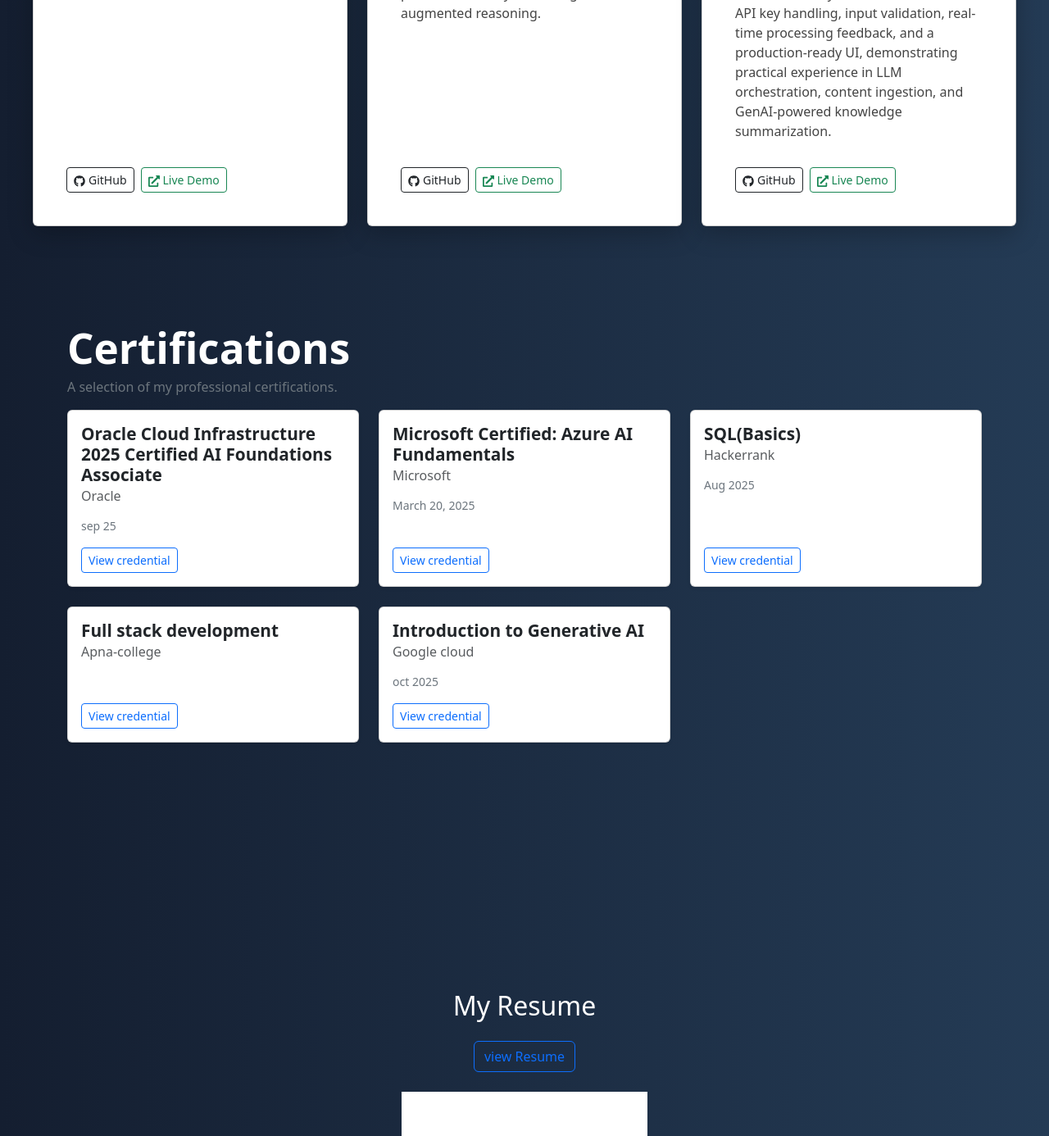
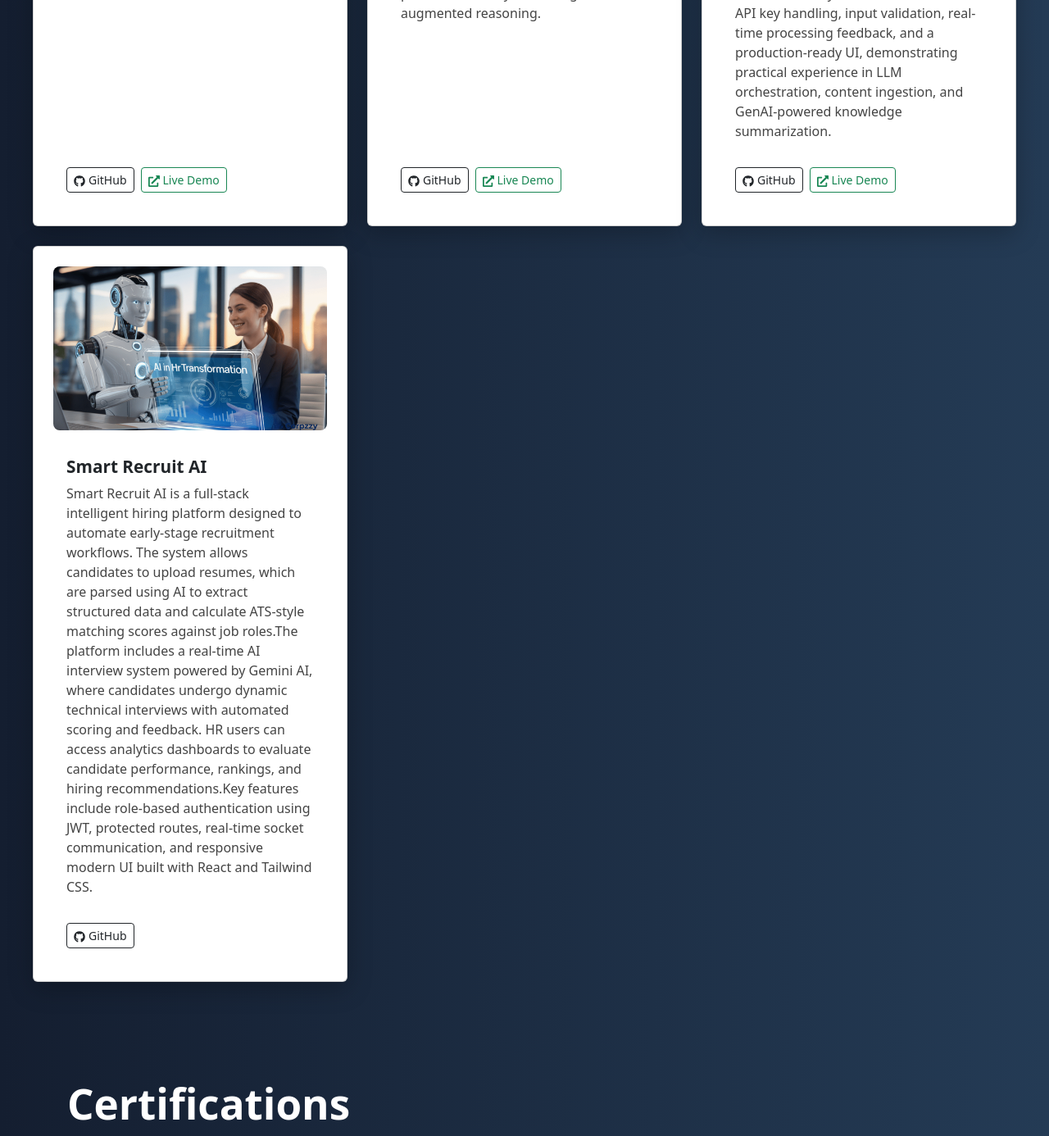
Before and after one commit to yasirarfat5CJ/portfolio, a React (Vite) app: page / in a window 1280 px wide. Shown: the part 4957-6343 px from the top of the page at 82% size. Built offline with nearby package versions, Linux system fonts and the light colour scheme.

Commit message:
project added

```diff
--- a/src/pages/Projects.jsx
+++ b/src/pages/Projects.jsx
@@ -69,8 +69,14 @@ const projects = [
   description: 'Developed a web-based AI summarization tool that extracts and summarizes content from YouTube videos and web articles using LangChain and Groq-hosted LLaMA 3.3. The application intelligently handles multiple content sources by fetching YouTube transcripts or scraping website text via Unstructured loaders, then generating concise summaries through a prompt-driven LLM pipeline. Built with Streamlit, the system features secure API key handling, input validation, real-time processing feedback, and a production-ready UI, demonstrating practical experience in LLM orchestration, content ingestion, and GenAI-powered knowledge summarization.',
   github: 'https://github.com/yasirarfat5CJ/Gen-AI/tree/main/projects/Text-summarization',
   demo: 'https://url-summarization.streamlit.app',
+},
+{
+  title: 'Smart Recruit AI',
+  image: '/images/smartRecuit.jpeg',
+  description: 'Smart Recruit AI is a full-stack intelligent hiring platform designed to automate early-stage recruitment workflows. The system allows candidates to upload resumes, which are parsed using AI to extract structured data and calculate ATS-style matching scores against job roles.The platform includes a real-time AI interview system powered by Gemini AI, where candidates undergo dynamic technical interviews with automated scoring and feedback. HR users can access analytics dashboards to evaluate candidate performance, rankings, and hiring recommendations.Key features include role-based authentication using JWT, protected routes, real-time socket communication, and responsive modern UI built with React and Tailwind CSS.',
+  github: 'https://github.com/yasirarfat5CJ/Smart-Recuit-AI',
+  demo: '',
 }
-
 
 
 
```
Also changed, not shown: public/images/smartRecuit.jpeg (added).
